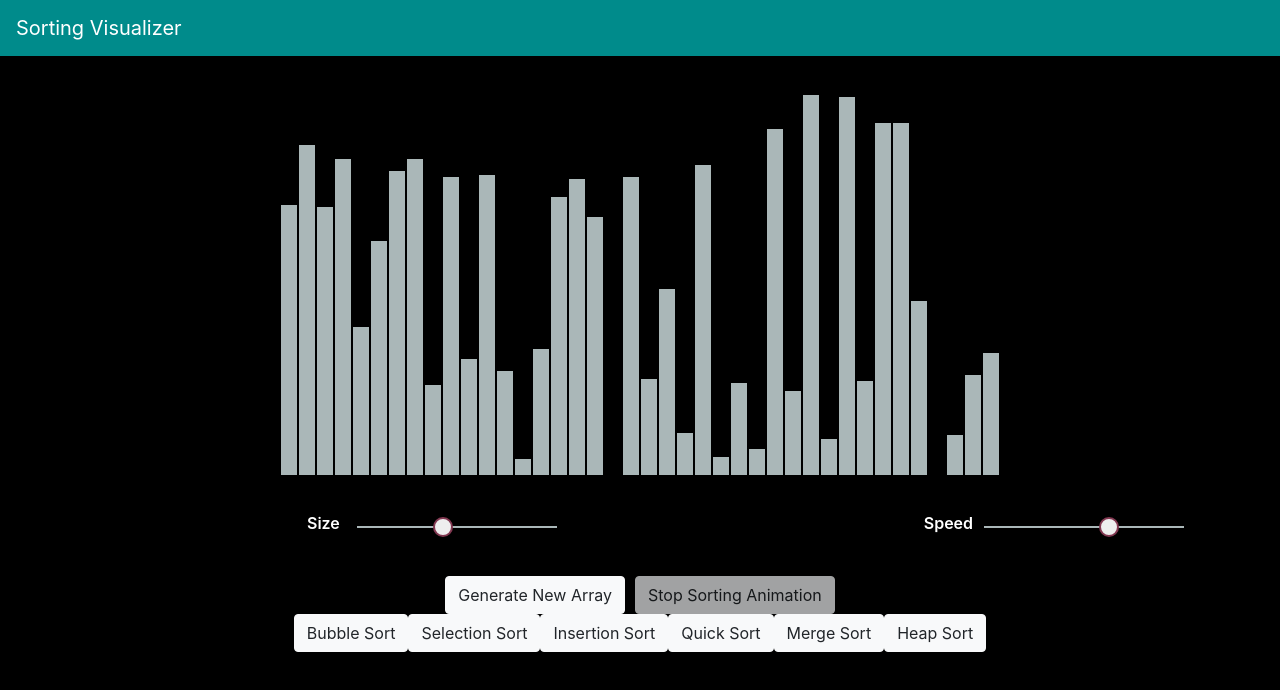
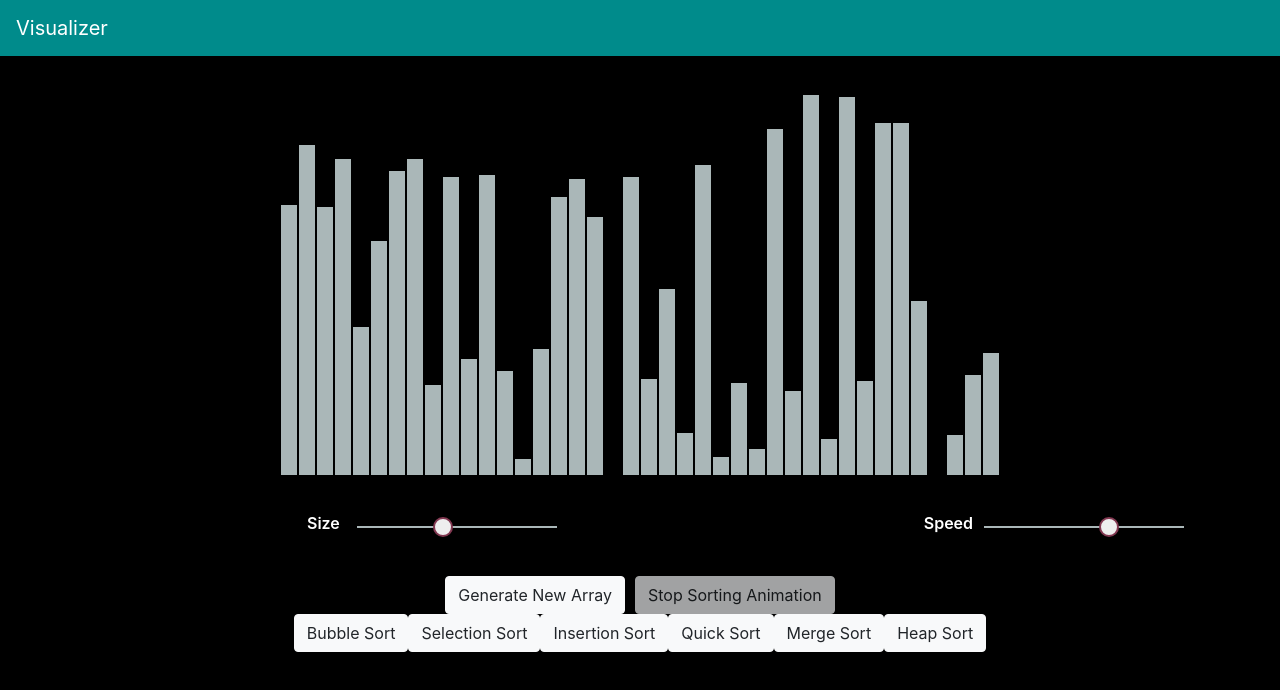
Before and after one commit to GeetanjaliKarma/sorting-visualizer, a plain HTML site: page index.html in a window 1280 px wide. Drawn offline with nearby package versions, Linux system fonts and the light colour scheme.

Commit message:
backup deleted

```diff
--- a/index.html
+++ b/index.html
@@ -18,7 +18,7 @@
 
 <body>
     <nav class="navbar dark-background">
-        <a class="navbar-brand text-color" href="#">Sorting Visualizer</a>
+        <a class="navbar-brand text-color" href="#">Visualizer</a>
     </nav>
 
     <div id="sorting" class="flex-container">
```
